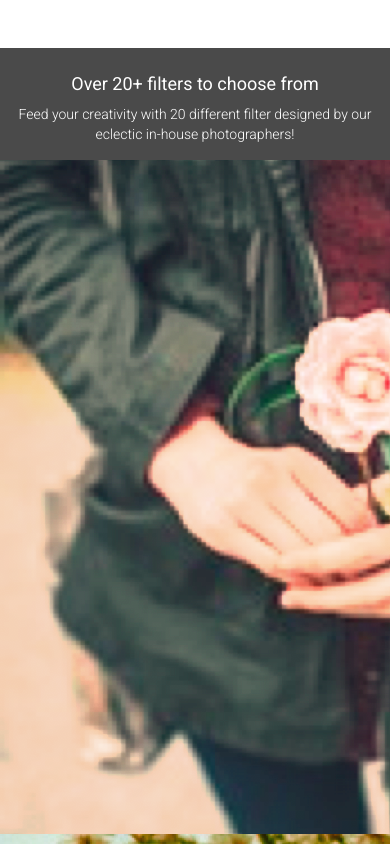
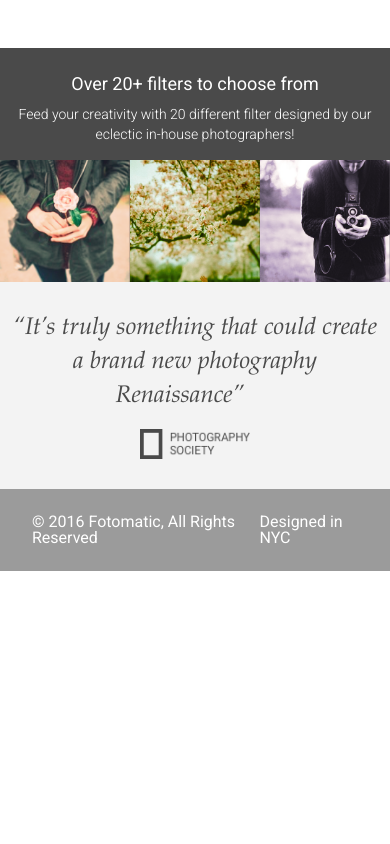
Before and after one commit to shaynefw/fotomatic, a plain HTML site: page index.html in a window 390 px wide. Shown: the part 1156-2000 px from the top of the page. After the commit the page ends 1727 px from the top, so only its background shows below. Drawn offline with Linux system fonts and the light colour scheme; a web font is replaced by a local one.

Commit message:
correct desktop media

```diff
--- a/resources/css/style.css
+++ b/resources/css/style.css
@@ -21,7 +21,7 @@ html {
 }
 
 .image-container {
-  overflow: hidden;
+  /*overflow: hidden;*/
 }
 
 .image-container img {
@@ -312,6 +312,7 @@ header .mobile {
 #filters-section .images-container {
   max-width: 100%;
   padding: 0 1%;
+  display: flex;
 }
 
 @media only screen and (max-width: 760px) {
@@ -344,17 +345,22 @@ header .mobile {
   }
 }
 
+#filters-section img {
+  width: 100%;
+}
+
+
 /* Quotes Section */
 
 #quotes-section {
   background-color: #f3f3f3;
 }
 
-#quotes-section content {
+#quotes-section .content {
   padding: 5rem 0;
 }
 
-#quotes-section quote {
+#quotes-section .quote {
   padding-right: 1.875rem;
   font-family: "Palatino", serif;
   font-size: 1.875rem;
@@ -363,21 +369,21 @@ header .mobile {
   color: #4a4a4a;
 }
 
-#quotes-section quote-citation {
+#quotes-section .quote-citation {
   height: 1.875rem;
 }
 
 @media only screen and (max-width: 760px) {
-  #quotes-section content {
+  #quotes-section .content {
     padding: 1.875rem .625rem;
   }
 
-  #quotes-section quote {
+  #quotes-section .quote {
     font-size: 1.5rem;
     line-height: 1.4;
   }
 
-  #quotes-section quote-citation {
+  #quotes-section .quote-citation {
     display: block;
     padding-top: 1rem;
     margin: auto;
@@ -388,13 +394,13 @@ header .mobile {
 
 footer {
   background-color: #9b9b9b;
-  padding: 1.5rem 2rem;
+  padding: 1.57rem 2rem;
 }
 
 footer .content {
   color: white;
   display: flex;
-  font-size: .75rem;
+  font-size: 12;
 }
 
 footer .copyright {
```
Also changed, not shown: index.html (+1 -1 lines).
